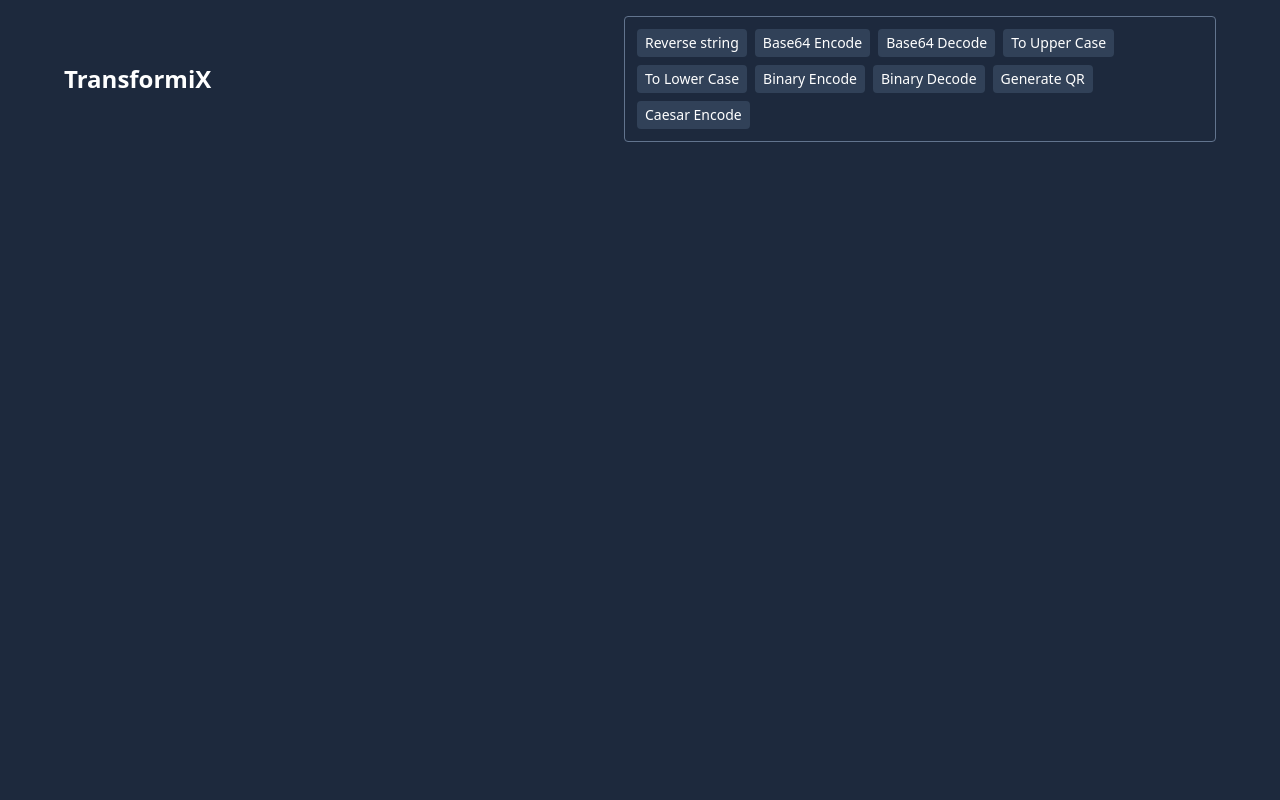
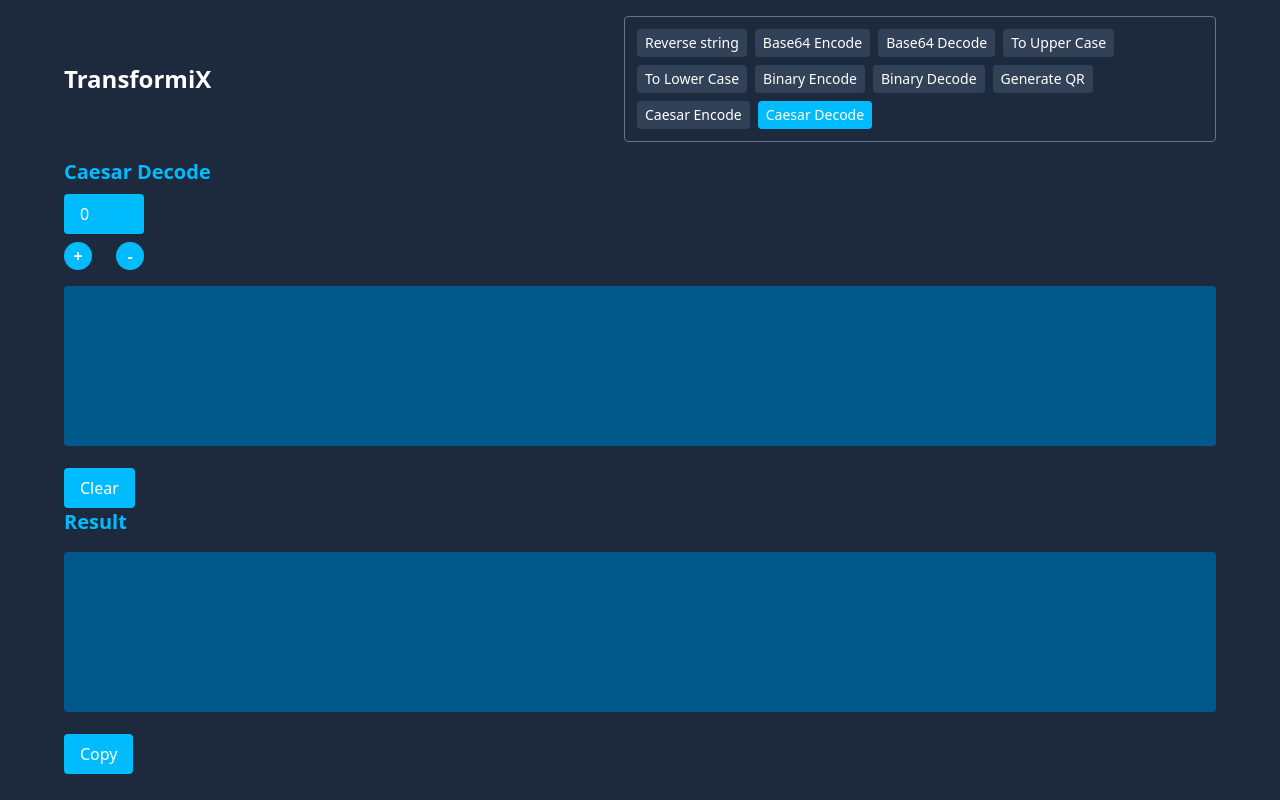
Before and after one commit to prmakk/transformix, a React (Vite) app: page /caesar/decode in a window 1280 px wide. Built offline with nearby package versions, Linux system fonts and the light colour scheme.

Commit message:
feat: caesar decode

```diff
--- a/src/App.tsx
+++ b/src/App.tsx
@@ -13,6 +13,7 @@ import BinaryEncodePage from "./components/pages/BinaryEncodePage";
 import BinaryDecodePage from "./components/pages/BinaryDecodePage";
 import GenerateQrPage from "./components/pages/GenerateQrPage";
 import CaesarEncodePage from "./components/pages/CaesarEncodePage";
+import CaesarDecodePage from "./components/pages/CaesarDecodePage";
 
 function App() {
     return (
@@ -45,6 +46,10 @@ function App() {
                         path="/caesar/encode"
                         element={<CaesarEncodePage />}
                     />
+                    <Route
+                        path="/caesar/decode"
+                        element={<CaesarDecodePage />}
+                    />
                 </Routes>
                 <Toaster position="top-right" />
             </div>
--- /dev/null
+++ b/src/components/pages/CaesarDecodePage.tsx
@@ -0,0 +1,62 @@
+import { FC, useEffect, useState } from "react";
+
+import TransformText from "../layouts/TransformText";
+
+const CaesarDecodePage: FC = () => {
+    const [inputText, setInputText] = useState("");
+    const [outputText, setOutputText] = useState("");
+    const [shift, setShift] = useState(0);
+
+    const handleCaesarDecode = (text: string, shift: number) => {
+        let result = "";
+
+        for (let i = 0; i < text.length; i++) {
+            let char = text[i];
+
+            if (char.match(/[a-z]/i)) {
+                let code = text.charCodeAt(i);
+
+                if (code >= 65 && code <= 90) {
+                    char = String.fromCharCode(
+                        ((code - 65 - shift + 26) % 26) + 65
+                    );
+                } else if (code >= 97 && code <= 122) {
+                    char = String.fromCharCode(
+                        ((code - 97 - shift + 26) % 26) + 97
+                    );
+                }
+            }
+
+            result += char;
+        }
+
+        return setOutputText(result);
+    };
+
+    useEffect(() => {
+        handleCaesarDecode(inputText, shift);
+    }, [inputText]);
+
+    useEffect(() => {
+        handleCaesarDecode(inputText, shift);
+    }, [inputText, shift]);
+
+    useEffect(() => {
+        if (shift < 0 || shift > 26) {
+            setShift(0);
+        }
+    }, [shift]);
+
+    return (
+        <TransformText
+            title="Caesar Decode"
+            inputText={inputText}
+            setInputText={setInputText}
+            outputText={outputText}
+            shift={shift}
+            setShift={setShift}
+        />
+    );
+};
+
+export default CaesarDecodePage;
--- a/src/components/widgets/Header.tsx
+++ b/src/components/widgets/Header.tsx
@@ -39,6 +39,10 @@ const Header: FC = () => {
             link: "/caesar/encode",
             title: "Caesar Encode",
         },
+        {
+            link: "/caesar/decode",
+            title: "Caesar Decode",
+        },
     ];
     return (
         <header className="flex justify-between items-center py-4 text-white max-md:flex-col gap-2">
```
